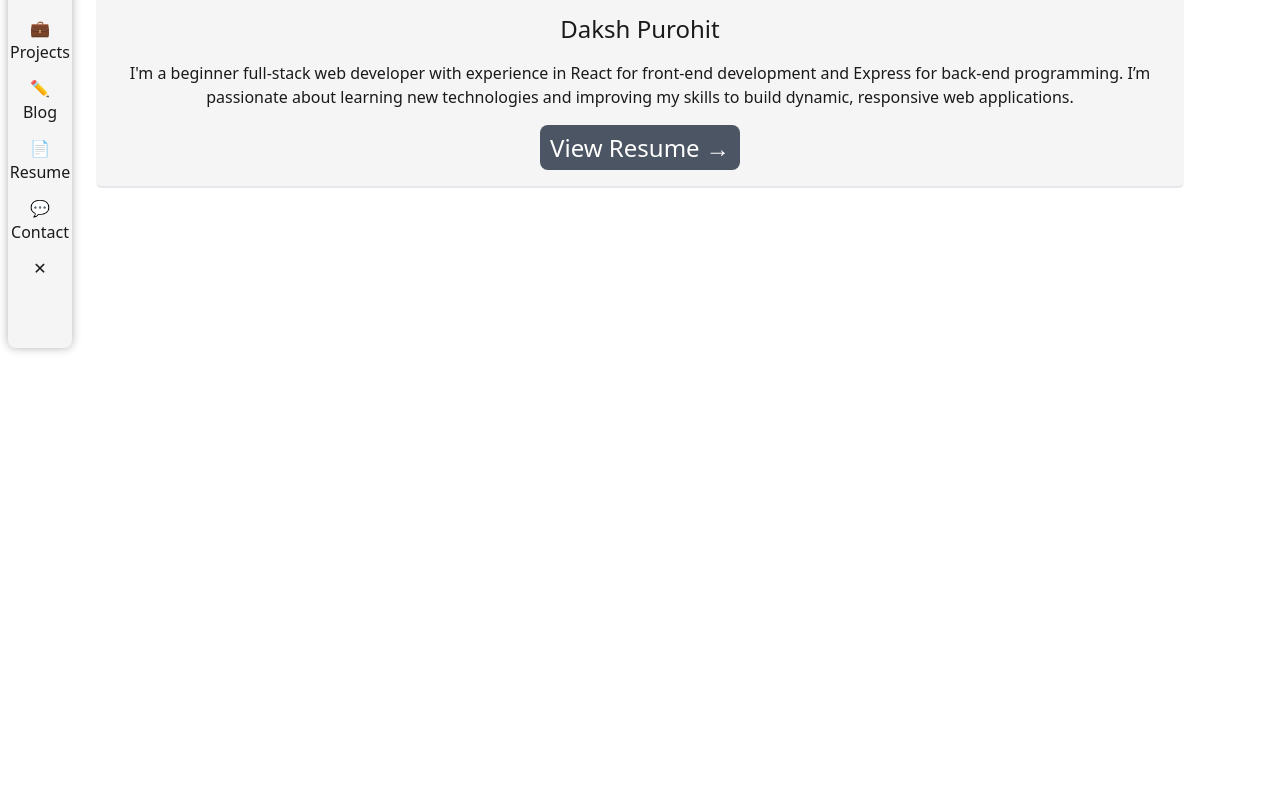
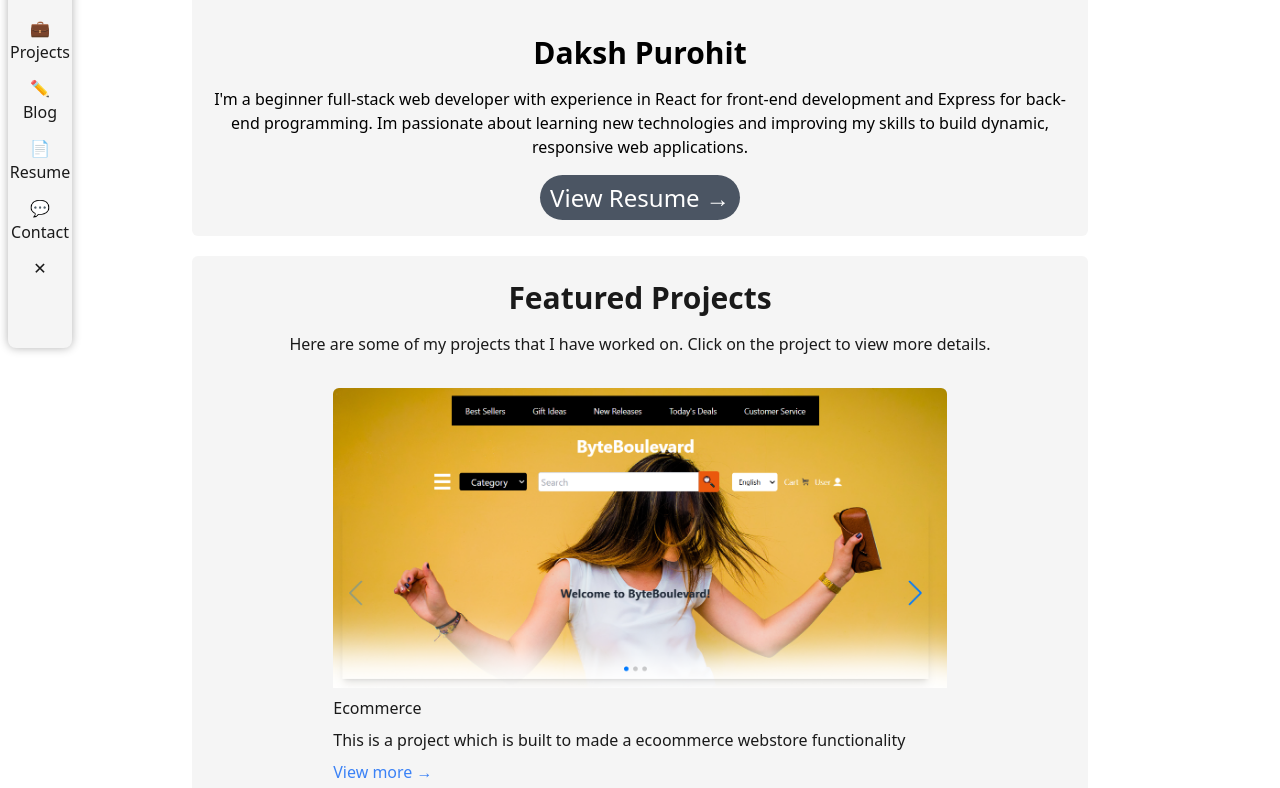
Before and after one commit to EzioAuditore12/Portfolio-, a React (Vite) app in the folder Portfolio/: page /about in a window 1280 px wide. Shown: the part 252-1040 px from the top of the page. Before the commit the page ends 800 px from the top, so only its background shows below. Built offline with nearby package versions, Linux system fonts and the light colour scheme.

Commit message:
Updated certain changes and also added Feature projects

```diff
--- a/Portfolio/src/components/01_About/01_Section1.jsx
+++ b/Portfolio/src/components/01_About/01_Section1.jsx
@@ -3,15 +3,15 @@ import profilePic from './Assets/profileImage.jpg'
 
 function Section1() {
   return (
-    <div className= ' w-[85vw] p-4 flex flex-col gap-4 items-center border-b-2 md:mt-[60px] rounded-md dark:border-dark-text bg-light-primary dark:bg-[#161D29] text-light-text dark:text-dark-text'>
+    <div className= 'sectionCSS p-4 mt-[60px] md:mt-[82px] dark:border-dark-text bg-light-primary dark:bg-[#161D29] dark:text-dark-text'>
     <div className='h-[180px] w-[180px] rounded-[900px] border-[10px] border-white dark:border-gray-700 absolute top-8 md:top-[70px]'>
     <img src={profilePic} className='object-contain rounded-[900px]'/>
     </div>
-     <h1 className='mt-[140px] md:mt-[125px] text-2xl font-medium'>Daksh Purohit</h1>
+     <h1 className='mt-[140px] md:mt-[125px] text-3xl font-extrabold'>Daksh Purohit</h1>
      <p className='text-center'>
-     I'm a beginner full-stack web developer with experience in React for front-end development and Express for back-end programming. I’m passionate about learning new technologies and improving my skills to build dynamic, responsive web applications.
+     I'm a beginner full-stack web developer with experience in React for front-end development and Express for back-end programming. Im passionate about learning new technologies and improving my skills to build dynamic, responsive web applications.
      </p>
-     <button className='bg-gray-600 text-white text-2xl min-w-[200px] min-h-[45px] rounded-lg'>
+     <button className='customButton'>
       View Resume &rarr;
      </button>
     </div>
--- /dev/null
+++ b/Portfolio/src/components/01_About/02_Section2.jsx
@@ -0,0 +1,44 @@
+import React from 'react'
+import ProjectCard from '../../shared/01_projectCard/projectCard'
+import project1Img from './Assets/projectImages/projectEcommerce.png'
+function Section2() {
+  const Projects = [
+    {
+      name: 'Ecommerce',
+      href: '#',
+      img: project1Img,
+      psummary: 'This is a project which is built to made a ecoommerce webstore functionality'
+    },
+    {
+      name: 'Daksh',
+      img:project1Img,
+      psummary:"Hi my name is Daksh"
+    }
+  ];
+
+  return (
+    <div className='sectionCSS p-6 dark:border-dark-text bg-light-primary dark:bg-[#161D29] text-light-text dark:text-dark-text'>
+        <h1 className='text-3xl font-extrabold'>Featured Projects</h1>
+        <p className='mb-4'>
+          Here are some of my projects that I have worked on. Click on the project to view more details.
+        </p>
+        <div className='grid place-items-center gap-y-4'>
+        {Projects.map((item, index) => {
+          return(
+            <ProjectCard
+              key={index}
+              projectTitle={item.name}
+              projectImage={item.img}
+              projectSummary={item.psummary}
+            />
+          )
+        })}
+        </div>
+    <button className='customButton'>
+      More Projects &rarr;
+    </button>
+    </div>
+  )
+}
+
+export default Section2
--- a/Portfolio/src/components/01_About/About.jsx
+++ b/Portfolio/src/components/01_About/About.jsx
@@ -1,11 +1,13 @@
 import React from 'react'
 import Section1 from './01_Section1'
+import Section2 from './02_Section2'
 
 function About() {
   return (
-    <>
+    <div className='grid border-b-7 border-black gap-5 m'>
     <Section1/>
-    </>
+    <Section2/>
+    </div>
 
   )
 }
--- a/Portfolio/src/index.css
+++ b/Portfolio/src/index.css
@@ -1,3 +1,19 @@
 @tailwind base;
 @tailwind components;
 @tailwind utilities;
+
+.sectionCSS{
+    width: 90vw;
+    display: flex;
+    flex-direction: column;
+    gap: 1rem;
+    align-items: center;
+    border-radius: 0.375rem;
+    @media (min-width: 768px) {
+        width: 70vw;
+    }
+}
+
+.customButton{
+     @apply bg-gray-600 text-white text-2xl min-w-[200px] min-h-[45px] rounded-[200px]
+}
--- /dev/null
+++ b/Portfolio/src/shared/01_projectCard/projectCard.jsx
@@ -0,0 +1,18 @@
+import React from 'react'
+
+function ProjectCard({
+    projectTitle,
+    projectImage,
+    projectSummary
+}) {
+  return (
+    <div className='w-[95%] flex flex-col rounded-md gap-y-2 overflow-hidden'>
+        <img className='object-cover h-[300px] w-full' src={projectImage}/>
+        <h2 className='text-start'>{projectTitle}</h2>
+        <p>{projectSummary}</p>
+        <span className='text-blue-500 cursor-pointer'>View more &rarr;</span>
+    </div>
+  )
+}
+
+export default ProjectCard
```
Also changed, not shown: Portfolio/src/components/01_About/Assets/projectImages/projectEcommerce.png (added).
